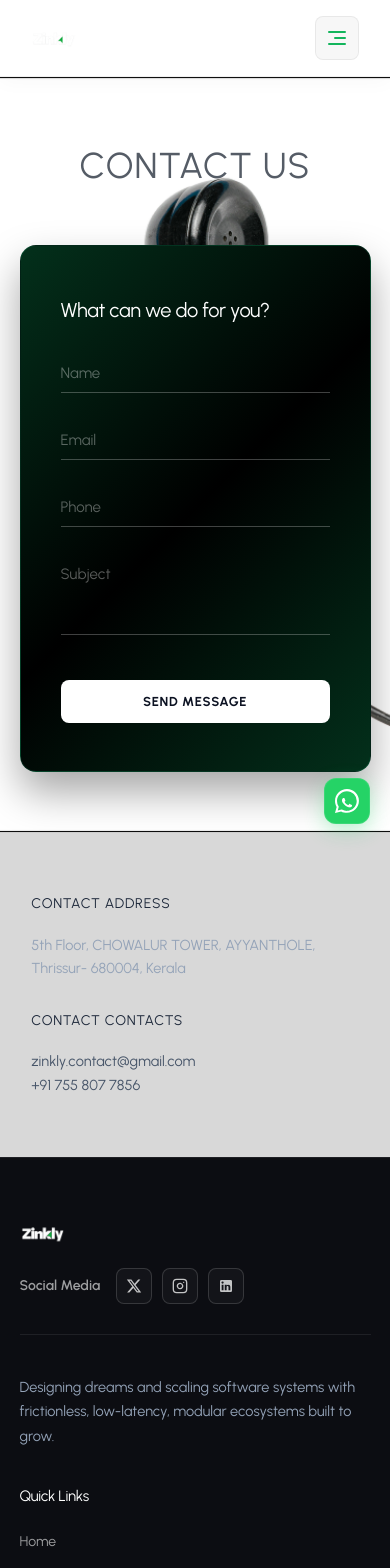
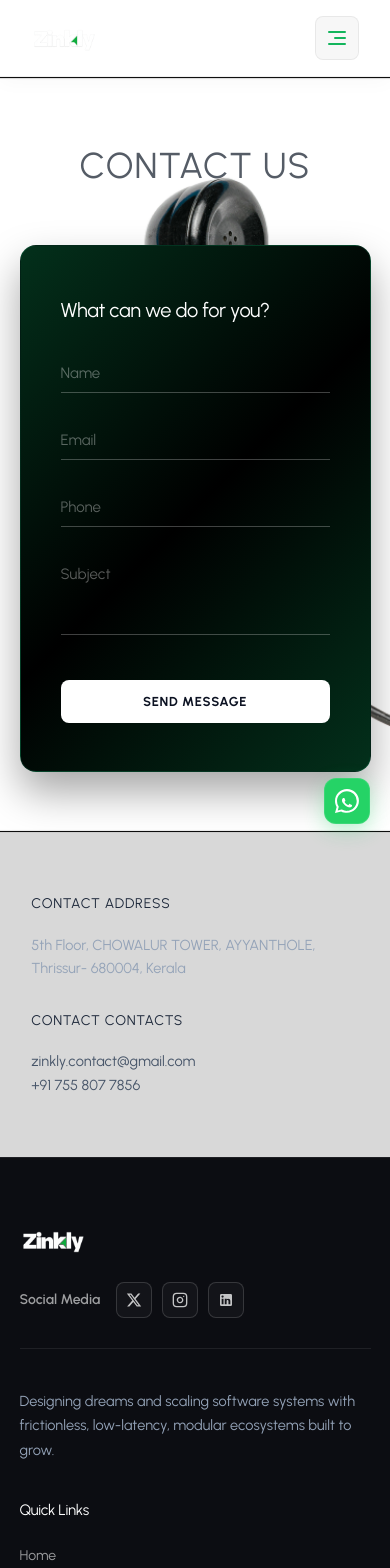
Before and after one commit to Leadfremestudio/zinkly-web, a React (Vite) app: page /contact in a window 390 px wide. Shown: the top 1568 px of the page. Built offline with nearby package versions, Linux system fonts and the light colour scheme.

Commit message:
style(logo): change header and footer logo height to 58px

```diff
--- a/src/App.css
+++ b/src/App.css
@@ -24,7 +24,7 @@
 }
 
 .logo-img {
-  height: 38px;
+  height: 58px;
   width: auto;
   display: block;
   object-fit: contain;
@@ -32,7 +32,7 @@
 
 @media (max-width: 768px) {
   .logo-img {
-    height: 30px;
+    height: 44px;
   }
 }
 
@@ -3153,7 +3153,7 @@ body.menu-open-scroll-lock {
 }
 
 .footer-logo-img {
-  height: 38px;
+  height: 58px;
   width: auto;
   display: block;
   object-fit: contain;
@@ -3161,7 +3161,7 @@ body.menu-open-scroll-lock {
 
 @media (max-width: 768px) {
   .footer-logo-img {
-    height: 30px;
+    height: 44px;
   }
 }
 
```
